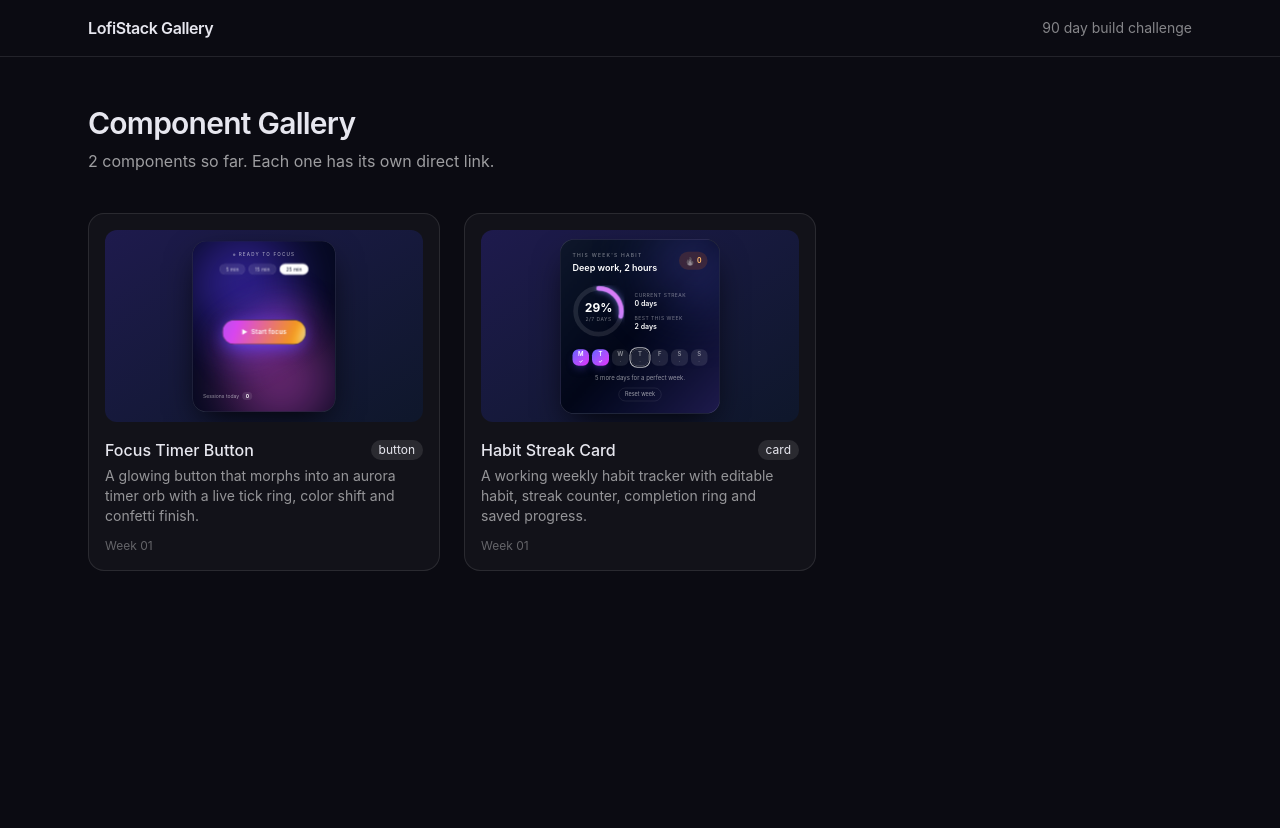
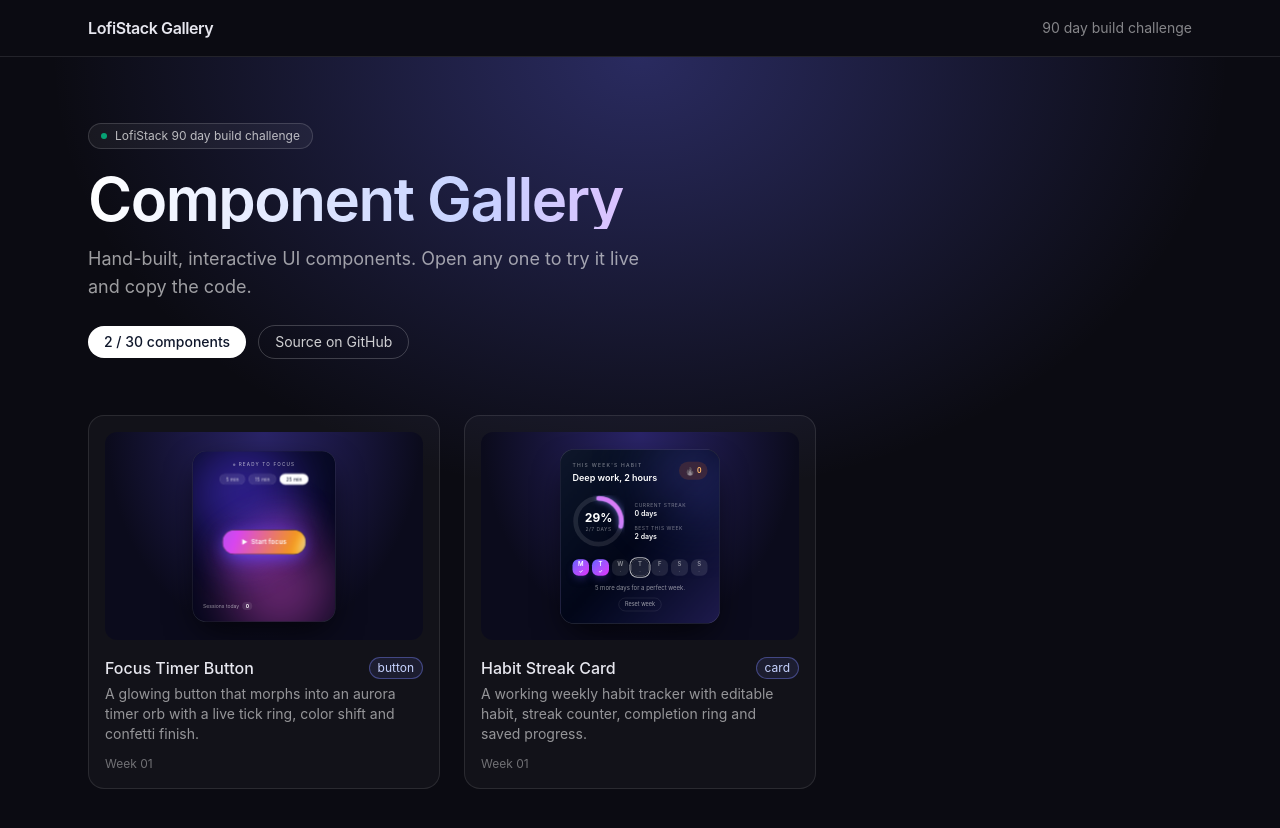
Before and after one commit to YomnaT09/lofistack-components, a Next.js app: page / in a window 1280 px wide. Shown: the top 828 px of the page. Before the commit the page ends 800 px from the top, so only its background shows below. Built offline with nearby package versions, Linux system fonts and the light colour scheme.

Commit message:
Add live code viewer to each component page and restyle gallery
Co-Authored-By: Claude Sonnet 5.5 <noreply@anthropic.com>
Claude-Session: https://claude.ai/code/session_01WYCQuJLcqipv5wL9vETadV

```diff
--- a/app/components/[slug]/page.tsx
+++ b/app/components/[slug]/page.tsx
@@ -1,6 +1,8 @@
 import Link from "next/link";
 import { notFound } from "next/navigation";
 import { getItem, registry } from "@/lib/registry";
+import { getSource, sourceUrl } from "@/lib/source";
+import CodeViewer from "@/ui/code-viewer";
 
 export function generateStaticParams() {
   return registry.map((c) => ({ slug: c.slug }));
@@ -14,21 +16,38 @@ export async function generateMetadata({ params }: { params: Promise<{ slug: str
 export default async function ComponentPage({ params }: { params: Promise<{ slug: string }> }) {
   const item = getItem((await params).slug);
   if (!item) notFound();
-  const { name, type, week, description, Component } = item;
+  const { slug, name, type, week, description, Component } = item;
   return (
     <main className="mx-auto max-w-4xl px-6 py-10">
-      <Link href="/" className="text-sm text-white/50 hover:text-white">
+      <Link href="/" className="text-sm text-white/50 transition hover:text-white">
         ← All components
       </Link>
-      <div className="mt-4 flex items-center gap-3">
-        <h1 className="text-2xl font-semibold tracking-tight">{name}</h1>
-        <span className="rounded-full bg-white/10 px-2 py-0.5 text-xs">{type}</span>
+      <div className="mt-4 flex flex-wrap items-center gap-3">
+        <h1 className="bg-gradient-to-r from-white to-indigo-300 bg-clip-text text-3xl font-semibold tracking-tight text-transparent">
+          {name}
+        </h1>
+        <span className="rounded-full border border-indigo-400/40 bg-indigo-400/10 px-2.5 py-0.5 text-xs text-indigo-200">{type}</span>
+        <span className="rounded-full bg-white/10 px-2.5 py-0.5 text-xs text-white/60">Week {String(week).padStart(2, "0")}</span>
       </div>
-      <p className="mt-1 text-white/60">{description}</p>
-      <p className="mt-1 text-xs text-white/35">Week {String(week).padStart(2, "0")}</p>
-      <div className="mt-8 flex min-h-[420px] items-center overflow-hidden justify-center rounded-2xl border border-white/10 bg-gradient-to-br from-indigo-950 to-slate-900 p-8">
-        <Component />
+      <p className="mt-2 max-w-2xl text-white/60">{description}</p>
+
+      <div className="relative mt-8 flex min-h-[460px] items-center justify-center overflow-hidden rounded-3xl border border-white/10 bg-[radial-gradient(ellipse_at_top,#2a2468_0%,#0b0b1c_60%)] p-8">
+        <div
+          aria-hidden
+          className="absolute inset-0 opacity-30"
+          style={{
+            backgroundImage: "radial-gradient(rgba(255,255,255,.35) 1px, transparent 1px)",
+            backgroundSize: "24px 24px",
+            maskImage: "radial-gradient(ellipse at center, black 30%, transparent 75%)",
+          }}
+        />
+        <div className="relative">
+          <Component />
+        </div>
       </div>
+
+      <h2 className="mb-3 mt-10 text-lg font-semibold">Code</h2>
+      <CodeViewer code={getSource(slug)} filename={`${slug}.tsx`} href={sourceUrl(slug)} />
     </main>
   );
 }
--- a/app/page.tsx
+++ b/app/page.tsx
@@ -1,34 +1,58 @@
 import Link from "next/link";
 import { registry } from "@/lib/registry";
+import { REPO } from "@/lib/source";
 
 export default function Home() {
   return (
-    <main className="mx-auto max-w-6xl px-6 py-12">
-      <h1 className="text-3xl font-semibold tracking-tight">Component Gallery</h1>
-      <p className="mt-2 max-w-xl text-white/60">
-        {registry.length} components so far. Each one has its own direct link.
+    <main className="relative overflow-hidden">
+      <div
+        aria-hidden
+        className="pointer-events-none absolute inset-x-0 top-0 h-[480px] bg-[radial-gradient(ellipse_at_top,rgba(99,102,241,.35),transparent_65%)]"
+      />
+      <section className="relative mx-auto max-w-6xl px-6 pb-6 pt-16">
+        <p className="inline-flex items-center gap-2 rounded-full border border-white/15 bg-white/5 px-3 py-1 text-xs text-white/70">
+          <span className="h-1.5 w-1.5 animate-pulse rounded-full bg-emerald-400" /> LofiStack 90 day build challenge
         </p>
-      <div className="mt-10 grid gap-6 sm:grid-cols-2 lg:grid-cols-3">
+        <h1 className="mt-5 max-w-3xl bg-gradient-to-r from-white via-indigo-200 to-fuchsia-300 bg-clip-text text-5xl font-semibold tracking-tight text-transparent sm:text-6xl">
+          Component Gallery
+        </h1>
+        <p className="mt-4 max-w-xl text-lg text-white/60">
+          Hand-built, interactive UI components. Open any one to try it live and copy the code.
+        </p>
+        <div className="mt-6 flex flex-wrap items-center gap-3 text-sm">
+          <span className="rounded-full bg-white px-4 py-1.5 font-medium text-slate-900">{registry.length} / 30 components</span>
+          <a href={REPO} target="_blank" rel="noreferrer" className="rounded-full border border-white/20 px-4 py-1.5 text-white/80 transition hover:bg-white/10">
+            Source on GitHub
+          </a>
+        </div>
+      </section>
+
+      <section className="relative mx-auto max-w-6xl px-6 pb-20 pt-8">
+        <div className="grid gap-6 sm:grid-cols-2 lg:grid-cols-3">
           {registry.map(({ slug, name, type, week, description, Component, previewScale }) => (
             <Link
               key={slug}
               href={`/components/${slug}`}
-            className="group rounded-2xl border border-white/10 bg-white/[0.03] p-4 transition hover:border-white/25"
+              className="group relative rounded-2xl border border-white/10 bg-white/[0.03] p-4 transition duration-300 hover:-translate-y-1 hover:border-indigo-400/50 hover:shadow-[0_20px_60px_-20px_rgba(99,102,241,.6)]"
             >
-            <div className="pointer-events-none flex h-48 items-center justify-center overflow-hidden rounded-xl bg-gradient-to-br from-indigo-950 to-slate-900">
+              <div className="pointer-events-none flex h-52 items-center justify-center overflow-hidden rounded-xl bg-[radial-gradient(ellipse_at_top,#2a2468_0%,#0b0b1c_70%)]">
                 <div style={{ transform: `scale(${previewScale ?? 0.6})` }}>
                   <Component />
                 </div>
               </div>
-            <div className="mt-4 flex items-center justify-between">
+              <div className="mt-4 flex items-center justify-between gap-2">
                 <h2 className="font-medium">{name}</h2>
-              <span className="rounded-full bg-white/10 px-2 py-0.5 text-xs">{type}</span>
+                <span className="rounded-full border border-indigo-400/40 bg-indigo-400/10 px-2 py-0.5 text-xs text-indigo-200">{type}</span>
               </div>
               <p className="mt-1 text-sm text-white/55">{description}</p>
-            <p className="mt-3 text-xs text-white/35">Week {String(week).padStart(2, "0")}</p>
+              <div className="mt-3 flex items-center justify-between text-xs text-white/40">
+                <span>Week {String(week).padStart(2, "0")}</span>
+                <span className="text-indigo-300 opacity-0 transition group-hover:opacity-100">View live + code →</span>
+              </div>
             </Link>
           ))}
         </div>
+      </section>
     </main>
   );
 }
--- /dev/null
+++ b/src/lib/source.ts
@@ -0,0 +1,10 @@
+import { readFileSync } from "node:fs";
+import { join } from "node:path";
+
+export const REPO = "https://github.com/YomnaT09/lofistack-components";
+
+// Read at build time (static export), so the page can show the real component source.
+export const getSource = (slug: string) =>
+  readFileSync(join(process.cwd(), "src", "showcase", `${slug}.tsx`), "utf8");
+
+export const sourceUrl = (slug: string) => `${REPO}/blob/main/src/showcase/${slug}.tsx`;
--- /dev/null
+++ b/src/ui/code-viewer.tsx
@@ -0,0 +1,63 @@
+"use client";
+
+import { useState } from "react";
+
+export default function CodeViewer({ code, filename, href }: { code: string; filename: string; href: string }) {
+  const [copied, setCopied] = useState(false);
+  const [expanded, setExpanded] = useState(false);
+  const lines = code.split("\n");
+
+  const copy = async () => {
+    try {
+      await navigator.clipboard.writeText(code);
+      setCopied(true);
+      setTimeout(() => setCopied(false), 1800);
+    } catch {}
+  };
+
+  return (
+    <section className="overflow-hidden rounded-2xl border border-white/10 bg-[#0d0d17]">
+      <div className="flex items-center justify-between border-b border-white/10 bg-white/[0.03] px-4 py-2.5">
+        <div className="flex items-center gap-2">
+          <span className="h-3 w-3 rounded-full bg-rose-400/80" />
+          <span className="h-3 w-3 rounded-full bg-amber-400/80" />
+          <span className="h-3 w-3 rounded-full bg-emerald-400/80" />
+          <span className="ml-3 font-mono text-xs text-white/55">{filename}</span>
+        </div>
+        <div className="flex items-center gap-2 text-xs">
+          <a href={href} target="_blank" rel="noreferrer" className="rounded-full border border-white/15 px-3 py-1 text-white/70 transition hover:bg-white/10 hover:text-white">
+            View on GitHub
+          </a>
+          <button
+            onClick={copy}
+            className={`rounded-full px-3 py-1 font-medium transition ${copied ? "bg-emerald-400 text-slate-900" : "bg-white text-slate-900 hover:bg-white/85"}`}
+          >
+            {copied ? "Copied!" : "Copy code"}
+          </button>
+        </div>
+      </div>
+      <pre
+        className="overflow-auto p-4 font-mono text-[12.5px] leading-6 text-slate-200"
+        style={{ maxHeight: expanded ? "none" : 420 }}
+        tabIndex={0}
+      >
+        <code>
+          {lines.map((l, i) => (
+            <div key={i} className="flex">
+              <span className="w-10 shrink-0 select-none pr-4 text-right text-white/25">{i + 1}</span>
+              <span className="whitespace-pre">{l || " "}</span>
+            </div>
+          ))}
+        </code>
+      </pre>
+      {lines.length > 20 && (
+        <button
+          onClick={() => setExpanded((e) => !e)}
+          className="w-full border-t border-white/10 bg-white/[0.03] py-2 text-xs text-white/60 transition hover:text-white"
+        >
+          {expanded ? "Show less" : `Show all ${lines.length} lines`}
+        </button>
+      )}
+    </section>
+  );
+}
```
Also changed, not shown: 1 other file (tests, documents, lock files or other folders). Lines whose indentation alone changed are shown as unchanged.
